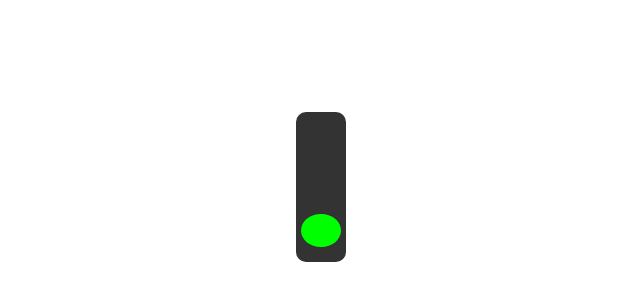
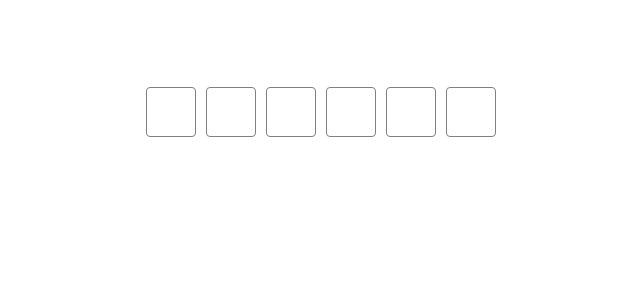
Before and after one commit to nandagurram16/React.js, a React (Create React App) app: page / in a window 1280 px wide. Shown: the part 288-588 px from the top of the page, without its empty margins (319-959 px from the left). Built offline with nearby package versions, Linux system fonts and the light colour scheme.

Commit message:
traffic _light_and_Otp_genarator

```diff
--- a/src/App.js
+++ b/src/App.js
@@ -1,12 +1,10 @@
 import React from 'react'
-import TrafficLight from './Projects/TrafficLight.jsx'
+import Otp from './Projects/Otp.jsx'
 
 const App = () => {
   return (
     <div>
-      <center>
-      <TrafficLight/>
-      </center>
+        <Otp/>
     </div>
   )
 }
--- a/src/Projects/Otp.css
+++ b/src/Projects/Otp.css
@@ -1,37 +1,24 @@
 
 
-.container {
-    text-align: center;
-    padding: 2rem;
-  }
+.container{
+  height: 100vh;
+  display: flex;
+  justify-content: center;
+  align-items: center;
 
-  .otp-container {
+  .otp_inputs{
+    width: 80%;
     display: flex;
     justify-content: center;
+    align-items: center;
     gap: 10px;
-    margin: 20px 0;
+    padding: 10px;
+    input{
+      width: 50px;
+      height: 50px;
+      text-align: center;
+      border-radius: 4px;
+      border: 1px solid gray;
+    }
   }
-
-  .otp {
-    width: 40px;
-    height: 50px;
-    font-size: 24px;
-    text-align: center;
-    border: 2px solid #ccc;
-    border-radius: 8px;
-  }
-
-  .otp:focus {
-    border-color: #007bff;
-    outline: none;
-  }
-
-  .submit-btn {
-    padding: 10px 20px;
-    font-size: 16px;
-    border: none;
-    background-color: #007bff;
-    color: white;
-    border-radius: 8px;
-    cursor: pointer;
-  }
+}
--- a/src/Projects/Otp.jsx
+++ b/src/Projects/Otp.jsx
@@ -1,59 +1,93 @@
-import React, { useState, useRef } from 'react';
+import React, { useState } from 'react';
 import './Otp.css';
 
-const Otp = () => {
-  const otp_count = 6;
-  const [input, setInput] = useState(new Array(otp_count).fill(''));
-  const inputRefs = useRef([]);
 
-  const handleChange = (value, index) => {
-    if (!/^[0-9]?$/.test(value)) return; // Only allow numeric input
+// functonlaties
+// 1.forwward functionality
+       //1.when no digit in th input.apply the new key in it and focus theimmideate next input
+      // 2. when input contains a digit.
+          //  a. if cursor is at rhe begining.then apply the new value and slide  its older value toward right
+          // b. if cursor is at the end apply the new value to the next input and may be focus on next to next input
+// 2.Backward functionality
+// 3Arrow functionality
 
-    const newInput = [...input];
-    newInput[index] = value;
-    setInput(newInput);
+const Otp = ({ size = 6 }) => {
+  const [inputvalues, setInputValues] = useState(() => new Array(size).fill(''));
 
-    // Move focus to next input
-    if (value && index < otp_count - 1) {
-      inputRefs.current[index + 1].focus();
+
+// taking callback function in side th usestate with new array and taking the size of whatever we r given size
+    // then fill with empty strings
+    // it creates the six length array
+
+  const focusNext = (currentInput) => {
+    currentInput?.nextElementSibling?.focus();
+  };
+
+  const focusPrevious = (currentInput) => {
+    currentInput?.previousElementSibling?.focus(); // ❌ typo: was "previoussibling"
+  };
+
+  const handleNumericInput = (event) => {
+    const inputValue = event.key;
+
+    if (!/^[0-9]$/.test(inputValue)) return;
+
+    const inputIndex = Number(event.target.id);
+
+    if (inputvalues[inputIndex].length === 0) {
+      setInputValues((prev) => {
+        const newValues = [...prev];
+        newValues[inputIndex] = inputValue;
+        return newValues;
+      });
+      focusNext(event.target);
     }
   };
 
-  const handleKeyDown = (e, index) => {
-    if (e.key === 'Backspace' && !input[index] && index > 0) {
-      const newInput = [...input];
-      newInput[index - 1] = '';
-      setInput(newInput);
-      inputRefs.current[index - 1].focus();
+  const handleBackspace = (event) => {
+    if (event.key === 'Backspace') { // ❌ typo: was 'backsoace'
+      const inputIndex = Number(event.target.id);
+      setInputValues((prev) => {
+        const newValues = [...prev];
+        newValues[inputIndex] = '';
+        return newValues;
+      });
+      focusPrevious(event.target);
     }
   };
 
-  const getOtpValue = () => {
-    return input.join('');
-  };
+  const handleArrows = (event) => {
+    if (event.key === 'ArrowRight'){
+      focusNext(event.target)
+    }
+    else if(event.key === 'ArrowLeft'){
+      focusPrevious(event.target);
+    }
+  }
 
-  const handleSubmit = () => {
-    alert('Entered OTP: ' + getOtpValue());
+  const handleKeyUp = (event) => {
+    handleNumericInput(event);
+    handleBackspace(event);
+    handleArrows(event)
   };
 
   return (
-    <div className='container'>
-      <h1>Validate OTP</h1>
-      <div className='otp-container'>
-        {input.map((value, index) => (
+    <div className="container">
+      <div className="otp_inputs">
+        {inputvalues.map((inputValue, index) => (
+          // rendering every element  of inputvalues
+          // here inputvalues are in inputvalue so the value should br inputvalue
+          // here converting each inputvalue of index into string
+          // if u given 3 inside the empty fill the whole inputvalues will fill with 3
           <input
             key={index}
-            className='otp'
-            type='text'
+            id={index.toString()}
+            value={inputValue}
+            onKeyUp={handleKeyUp}
             maxLength={1}
-            value={value}
-            onChange={(e) => handleChange(e.target.value, index)}
-            onKeyDown={(e) => handleKeyDown(e, index)}
-            ref={(el) => (inputRefs.current[index] = el)}
           />
         ))}
       </div>
-      <button className='submit-btn' onClick={handleSubmit}>Submit</button>
     </div>
   );
 };
--- a/src/Projects/TrafficLight.css
+++ b/src/Projects/TrafficLight.css
@@ -1,33 +1,31 @@
-.traffic-light {
+.traffic_light{
+    background-color: black;
+    width: 60px;
+    margin: 40px;
+    flex-direction: column;
+    justify-content: space-between;
+    padding: 10px;
+    align-items: center;
     display: flex;
-    flex-direction: column;
-    width: 50px;
-    height: 150px;
-    background-color: #333;
-    padding: 10px;
-    border-radius: 10px;
-    align-items: center;
-    justify-content: center;
-    margin-top: 50vh;
-  }
+    border-radius: 5px;
+}
 
   .light {
     width: 40px;
     height: 40px;
-    border-radius: 50%;
-    margin: 5px 0;
-    background-color: #333;
-    transition: background-color 0.5s ease;
+    border-radius: 40px;
+    background-color: black;
+    margin: 5px;
   }
 
-  .light.active {
-    background-color: #ff0000;
+  .light.active{
+    background-color: red;
   }
 
-  .light.yellow.active {
-    background-color: #ffcc00;
+  .green.light.active{
+    background-color: rgb(37, 238, 37);
   }
 
-  .light.green.active {
-    background-color: #00ff00;
+  .yellow.light.active{
+    background-color: yellow;
   }
--- a/src/Projects/TrafficLight.jsx
+++ b/src/Projects/TrafficLight.jsx
@@ -2,39 +2,38 @@ import React, { useState, useEffect } from 'react';
 import './TrafficLight.css';
 
 const TrafficLight = () => {
-  const [currentLight, setCurrentLight] = useState('red');
 
-  useEffect(() => {
-    let timeout;
+    const [light,setlight] = useState('red')
 
-    const changeLight = () => {
-      setCurrentLight((prevLight) => {
-        if (prevLight === 'red') return 'green';
-        if (prevLight === 'green') return 'yellow';
-        return 'red';
-      });
-    };
+    useEffect(() =>{
+        let timeout;
 
-    const redTime = 5000;     // 2 minutes
-    const yellowTime = 2000;   // 10 seconds
-    const greenTime = 5000;   // 3 minutes
+        if (light === 'red'){
+            timeout = setTimeout(() =>{
+                setlight('green')
+            },2000)
+        }
+        else if (light === 'green'){
+            timeout = setTimeout(() => {
+                setlight('yellow')
+            }, 2000);
+        }
+        else if (light === 'yellow'){
+            timeout = setTimeout(() => {
+                setlight('red')
+            }, 1000);
+        }
 
-    const time = currentLight === 'red' ? redTime
-               : currentLight === 'yellow' ? yellowTime
-               : greenTime;
+        return () => clearTimeout(timeout)
+    },[light])
+  return(
+    <div className='traffic_light'>
+        <div className={`light red ${light === 'red' ? 'active': ''}`}></div>
+        <div className={`light yellow ${light === 'yellow' ? 'active':''}`}></div>
+        <div className={`light green ${light === 'green' ? 'active' : ''}`}ass></div>
+    </div>
+  )
 
-    timeout = setTimeout(changeLight, time);
-
-    return () => clearTimeout(timeout);
-  }, [currentLight]);
-
-  return (
-    <div className="traffic-light">
-      <div className={`light red ${currentLight === 'red' ? 'active' : ''}`}></div>
-      <div className={`light yellow ${currentLight === 'yellow' ? 'active' : ''}`}></div>
-      <div className={`light green ${currentLight === 'green' ? 'active' : ''}`}></div>
-    </div>
-  );
 };
 
 export default TrafficLight;
```
